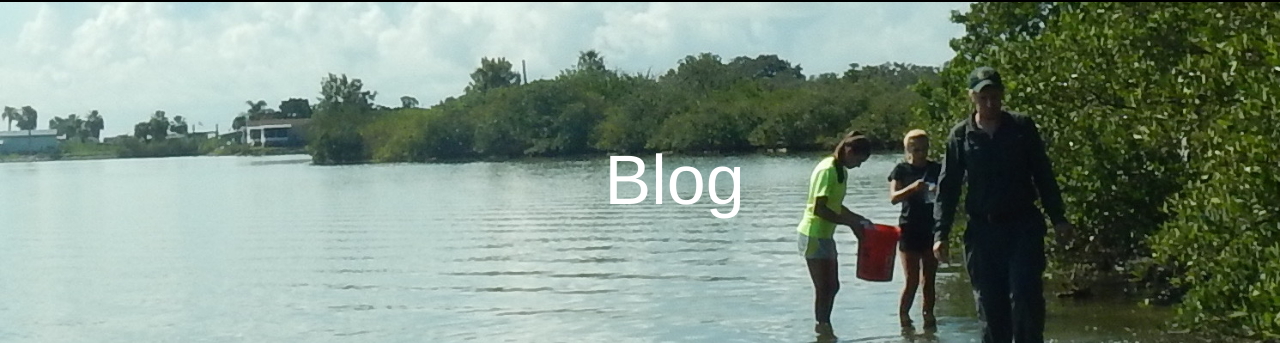
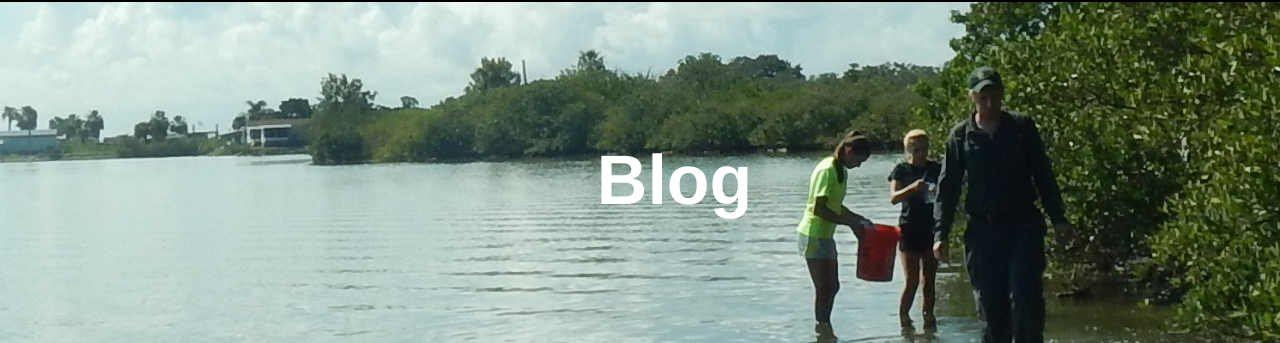
Before and after one commit to mgaynor1/mgaynor1.github.io, a Jekyll site: the page built from blog.html, in a window 1280 px wide. Shown: the part 108-451 px from the top of the page. Built offline with Jekyll 4.4.1, drawn with Linux system fonts in a browser that asks for light colours; nearby versions of some CDN libraries.

Commit message:
changing header

```diff
--- a/blog.html
+++ b/blog.html
@@ -6,7 +6,7 @@ permalink: blog.html
 <!-- Header Section -->
 <header style="background-image: url('{{ site.baseurl }}/img/bg-blog.jpg'); background-size: cover; -webkit-background-size: cover; -moz-background-size: cover; -o-background-size: cover; padding: 7%;"">
          <div class="container" style="background-size: cover; -webkit-background-size: cover; -moz-background-size: cover; -o-background-size: cover; padding: 7%;">
-            <div class="intro-text" style="background-size: cover; -webkit-background-size: cover; -moz-background-size: cover; -o-background-size: cover; padding: 7%; vertical-align: middle; font-size: 70px;"> Blog</div>
+            <div class="intro-text" style="background-size: cover; -webkit-background-size: cover; -moz-background-size: cover; -o-background-size: cover; padding: 7%; vertical-align: middle; font-size: 70px; font-weight: 800;"> Blog</div>
         </div>
 </header>
 
--- a/publications.html
+++ b/publications.html
@@ -7,7 +7,7 @@ permalink: publications.html
 <!-- Header Section -->
 <header style="background-image: url('{{ site.baseurl }}/img/bg-publications.jpg');background-size: cover; -webkit-background-size: cover; -moz-background-size: cover; -o-background-size: cover; padding: 6%;"">
          <div class="container-fluid" style="background-size: cover; -webkit-background-size: cover; -moz-background-size: cover; -o-background-size: cover; padding: 6%;">
-            <div class="intro-text" align="center" style="background-size: cover; -webkit-background-size: cover; -moz-background-size: cover; -o-background-size: cover; padding: 6%; vertical-align: middle; font-size: 65px;">Publications</div>
+            <div class="intro-text" align="center" style="background-size: cover; -webkit-background-size: cover; -moz-background-size: cover; -o-background-size: cover; padding: 6%; vertical-align: middle; font-size: 65px;font-weight: 800;">Publications</div>
         </div>
 </header>
 <!-- Publications Section -->
--- a/research.html
+++ b/research.html
@@ -7,7 +7,7 @@ permalink: research.html
 <!-- Header Section -->
 <header style="background-image: url('{{ site.baseurl }}/img/bg-research.jpg'); background-size: cover; -webkit-background-size: cover; -moz-background-size: cover; -o-background-size: cover; padding: 6%;"">
          <div class="container-fluid" style="background-size: cover; -webkit-background-size: cover; -moz-background-size: cover; -o-background-size: cover; padding: 6%;">
-            <div class="intro-text" align="center" style="background-size: cover; -webkit-background-size: cover; -moz-background-size: cover; -o-background-size: cover; padding: 6%; vertical-align: middle; font-size: 70px;"> Research</div>
+            <div class="intro-text" align="center" style="background-size: cover; -webkit-background-size: cover; -moz-background-size: cover; -o-background-size: cover; padding: 6%; vertical-align: middle; font-size: 70px; font-weight: 800;"> Research</div>
         </div>
 </header>
 
```
Also changed, not shown: about.html (+9 -1 lines).
